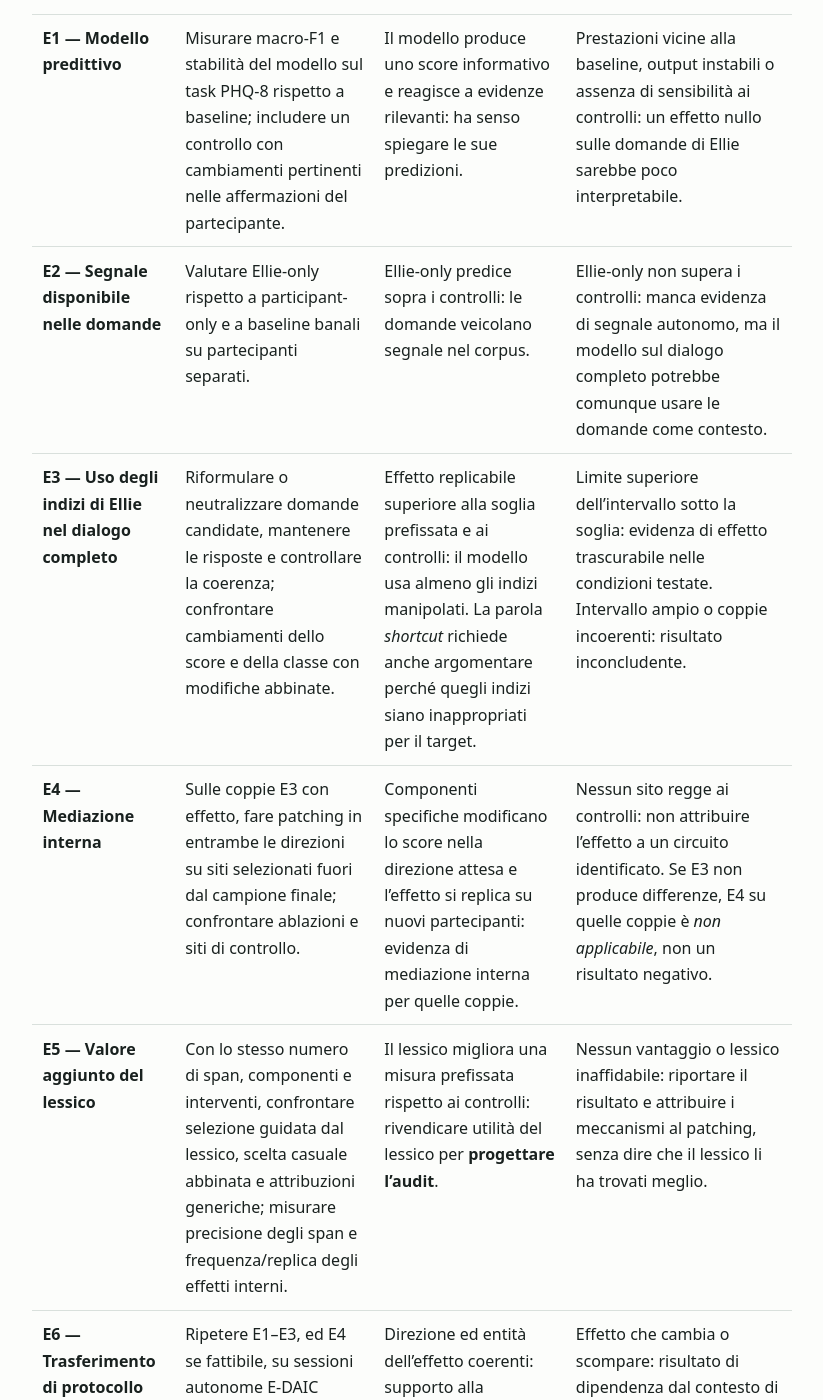
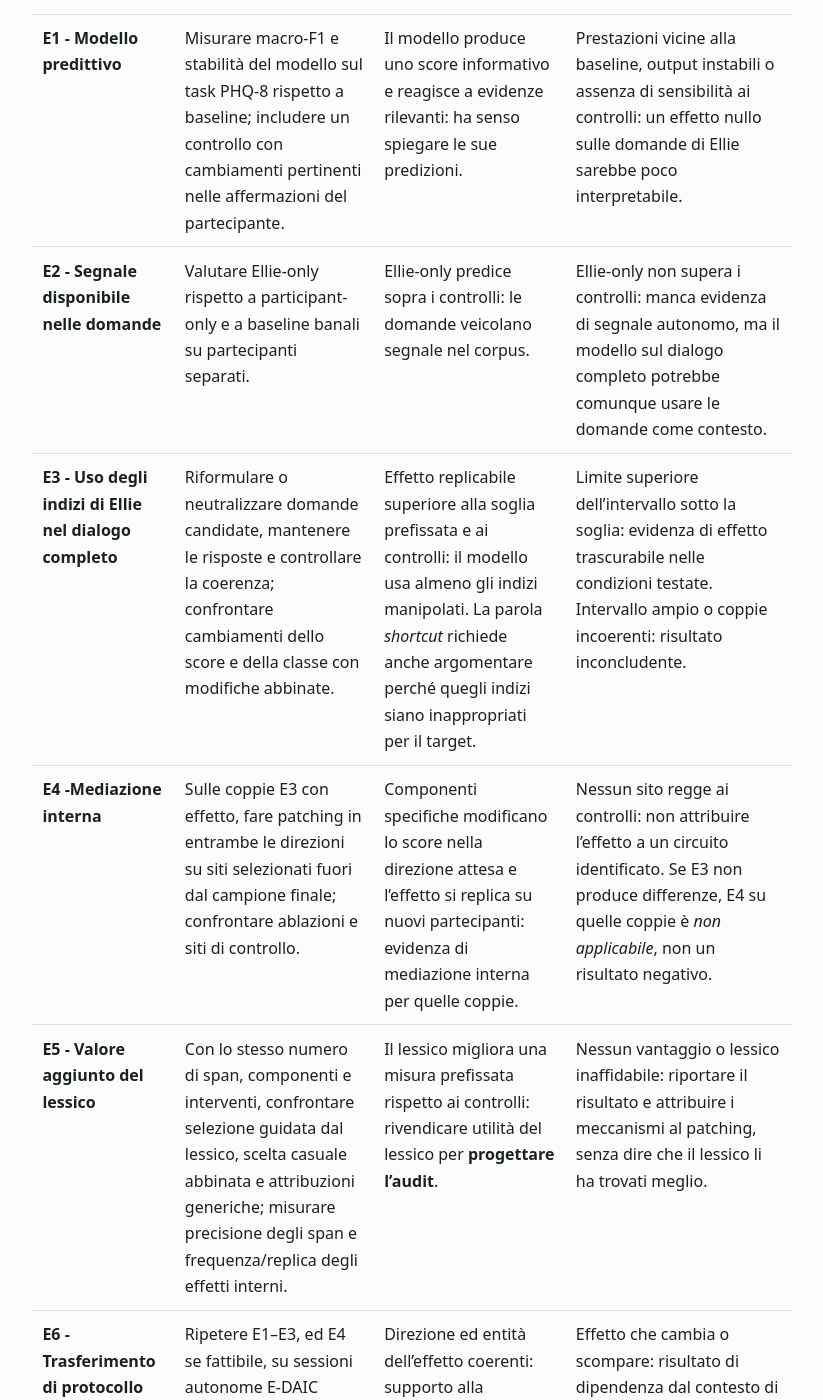
Before and after one commit to KavaTappi/Master-thesis, a Jekyll site: the page built from docs/pages/piano-tesi.md, in a window 1280 px wide and 1400 px high, scrolled down 13407 px. Shown: the whole window, without its empty margins (228-1051 px from the left). Built offline with Jekyll 4.4.1, drawn with Linux system fonts in a browser that asks for light colours; some of the changed text lies outside the part shown.

Commit message:
Final Setup and definitive Thesis Plan

```diff
--- a/docs/pages/piano-tesi.md
+++ b/docs/pages/piano-tesi.md
@@ -236,14 +236,14 @@ Per valutare H3, confrontare metodi di selezione con lo stesso numero di span/co
 
 | Codice | Esperimento e misura principale | Esito positivo | Esito negativo o non risolto |
 |---|---|---|---|
-| **E0 — Dati e lessico** | Verificare split e sovrapposizioni tra DAIC-WOZ/E-DAIC; annotare un campione per categoria, parlante, negazione e temporalità; misurare accordo e precisione del matcher. | Campioni utilizzabili e categorie sufficientemente affidabili per scegliere interventi. | Trascrizioni/label/ruoli insufficienti, sovrapposizioni non risolte o categorie poco affidabili: limitare corpus o ipotesi; non dichiarare validità clinica del lessico. |
-| **E1 — Modello predittivo** | Misurare macro-F1 e stabilità del modello sul task PHQ-8 rispetto a baseline; includere un controllo con cambiamenti pertinenti nelle affermazioni del partecipante. | Il modello produce uno score informativo e reagisce a evidenze rilevanti: ha senso spiegare le sue predizioni. | Prestazioni vicine alla baseline, output instabili o assenza di sensibilità ai controlli: un effetto nullo sulle domande di Ellie sarebbe poco interpretabile. |
-| **E2 — Segnale disponibile nelle domande** | Valutare Ellie-only rispetto a participant-only e a baseline banali su partecipanti separati. | Ellie-only predice sopra i controlli: le domande veicolano segnale nel corpus. | Ellie-only non supera i controlli: manca evidenza di segnale autonomo, ma il modello sul dialogo completo potrebbe comunque usare le domande come contesto. |
-| **E3 — Uso degli indizi di Ellie nel dialogo completo** | Riformulare o neutralizzare domande candidate, mantenere le risposte e controllare la coerenza; confrontare cambiamenti dello score e della classe con modifiche abbinate. | Effetto replicabile superiore alla soglia prefissata e ai controlli: il modello usa almeno gli indizi manipolati. La parola *shortcut* richiede anche argomentare perché quegli indizi siano inappropriati per il target. | Limite superiore dell'intervallo sotto la soglia: evidenza di effetto trascurabile nelle condizioni testate. Intervallo ampio o coppie incoerenti: risultato inconcludente. |
-| **E4 — Mediazione interna** | Sulle coppie E3 con effetto, fare patching in entrambe le direzioni su siti selezionati fuori dal campione finale; confrontare ablazioni e siti di controllo. | Componenti specifiche modificano lo score nella direzione attesa e l'effetto si replica su nuovi partecipanti: evidenza di mediazione interna per quelle coppie. | Nessun sito regge ai controlli: non attribuire l'effetto a un circuito identificato. Se E3 non produce differenze, E4 su quelle coppie è *non applicabile*, non un risultato negativo. |
-| **E5 — Valore aggiunto del lessico** | Con lo stesso numero di span, componenti e interventi, confrontare selezione guidata dal lessico, scelta casuale abbinata e attribuzioni generiche; misurare precisione degli span e frequenza/replica degli effetti interni. | Il lessico migliora una misura prefissata rispetto ai controlli: rivendicare utilità del lessico per **progettare l'audit**. | Nessun vantaggio o lessico inaffidabile: riportare il risultato e attribuire i meccanismi al patching, senza dire che il lessico li ha trovati meglio. |
-| **E6 — Trasferimento di protocollo** | Ripetere E1–E3, ed E4 se fattibile, su sessioni autonome E-DAIC disgiunte; documentare differenze di ASR e disponibilità di Ellie. | Direzione ed entità dell'effetto coerenti: supporto alla trasferibilità nei corpus testati. | Effetto che cambia o scompare: risultato di dipendenza dal contesto di raccolta, da analizzare anche alla luce di ASR e composizione del campione. Se i dati non bastano, E6 è *non valutabile*. |
-| **E7 — Eventuale mitigazione** | Solo dopo E3/E4 positivi, attenuare gli indizi identificati nei dati o nel modello e ripetere predizione, E3 ed E6. | Minore dipendenza dagli indizi, senza un degrado eccessivo della predizione, su dati di conferma. | Prestazione o robustezza peggiorata, oppure dipendenza invariata: la mitigazione tentata non è supportata. E7 è facoltativo e non condiziona la tesi di audit. |
+| **E0  -  Dati e lessico** | Verificare split e sovrapposizioni tra DAIC-WOZ/E-DAIC; annotare un campione per categoria, parlante, negazione e temporalità; misurare accordo e precisione del matcher. | Campioni utilizzabili e categorie sufficientemente affidabili per scegliere interventi. | Trascrizioni/label/ruoli insufficienti, sovrapposizioni non risolte o categorie poco affidabili: limitare corpus o ipotesi; non dichiarare validità clinica del lessico. |
+| **E1 - Modello predittivo** | Misurare macro-F1 e stabilità del modello sul task PHQ-8 rispetto a baseline; includere un controllo con cambiamenti pertinenti nelle affermazioni del partecipante. | Il modello produce uno score informativo e reagisce a evidenze rilevanti: ha senso spiegare le sue predizioni. | Prestazioni vicine alla baseline, output instabili o assenza di sensibilità ai controlli: un effetto nullo sulle domande di Ellie sarebbe poco interpretabile. |
+| **E2 - Segnale disponibile nelle domande** | Valutare Ellie-only rispetto a participant-only e a baseline banali su partecipanti separati. | Ellie-only predice sopra i controlli: le domande veicolano segnale nel corpus. | Ellie-only non supera i controlli: manca evidenza di segnale autonomo, ma il modello sul dialogo completo potrebbe comunque usare le domande come contesto. |
+| **E3 - Uso degli indizi di Ellie nel dialogo completo** | Riformulare o neutralizzare domande candidate, mantenere le risposte e controllare la coerenza; confrontare cambiamenti dello score e della classe con modifiche abbinate. | Effetto replicabile superiore alla soglia prefissata e ai controlli: il modello usa almeno gli indizi manipolati. La parola *shortcut* richiede anche argomentare perché quegli indizi siano inappropriati per il target. | Limite superiore dell'intervallo sotto la soglia: evidenza di effetto trascurabile nelle condizioni testate. Intervallo ampio o coppie incoerenti: risultato inconcludente. |
+| **E4 -Mediazione interna** | Sulle coppie E3 con effetto, fare patching in entrambe le direzioni su siti selezionati fuori dal campione finale; confrontare ablazioni e siti di controllo. | Componenti specifiche modificano lo score nella direzione attesa e l'effetto si replica su nuovi partecipanti: evidenza di mediazione interna per quelle coppie. | Nessun sito regge ai controlli: non attribuire l'effetto a un circuito identificato. Se E3 non produce differenze, E4 su quelle coppie è *non applicabile*, non un risultato negativo. |
+| **E5 - Valore aggiunto del lessico** | Con lo stesso numero di span, componenti e interventi, confrontare selezione guidata dal lessico, scelta casuale abbinata e attribuzioni generiche; misurare precisione degli span e frequenza/replica degli effetti interni. | Il lessico migliora una misura prefissata rispetto ai controlli: rivendicare utilità del lessico per **progettare l'audit**. | Nessun vantaggio o lessico inaffidabile: riportare il risultato e attribuire i meccanismi al patching, senza dire che il lessico li ha trovati meglio. |
+| **E6 -Trasferimento di protocollo** | Ripetere E1–E3, ed E4 se fattibile, su sessioni autonome E-DAIC disgiunte; documentare differenze di ASR e disponibilità di Ellie. | Direzione ed entità dell'effetto coerenti: supporto alla trasferibilità nei corpus testati. | Effetto che cambia o scompare: risultato di dipendenza dal contesto di raccolta, da analizzare anche alla luce di ASR e composizione del campione. Se i dati non bastano, E6 è *non valutabile*. |
+| **E7 -Eventuale mitigazione** | Solo dopo E3/E4 positivi, attenuare gli indizi identificati nei dati o nel modello e ripetere predizione, E3 ed E6. | Minore dipendenza dagli indizi, senza un degrado eccessivo della predizione, su dati di conferma. | Prestazione o robustezza peggiorata, oppure dipendenza invariata: la mitigazione tentata non è supportata. E7 è facoltativo e non condiziona la tesi di audit. |
 
 E2 ed E3 rispondono a domande differenti: **informazione presente nelle domande** e **informazione usata dal predittore sul dialogo completo**. Per E3 un confronto «non significativo» con intervallo ampio resta *inconcludente*. Le condizioni per sostenere un effetto piccolo sono descritte nella sezione 7. E4 non può trovare la mediazione di una differenza che E3 non ha mostrato; in quel caso si possono applicare interventi interni a coppie basate sulle evidenze del partecipante, dichiarando il cambio di domanda di ricerca.
 
```
